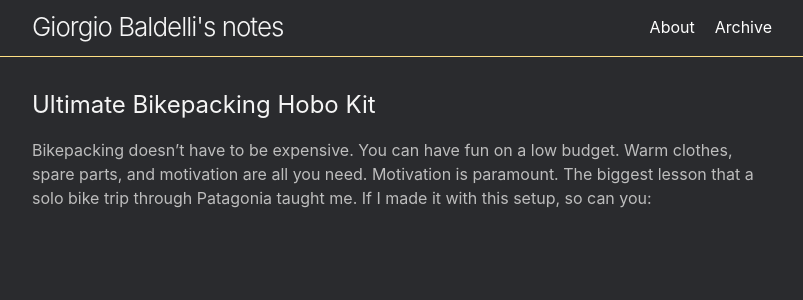
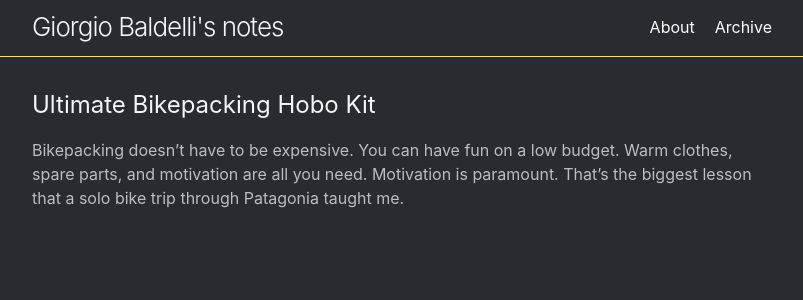
Before and after one commit to GiorgioBaldelli/giorgiobaldelli.github.io, a Jekyll site: the page built from index.markdown, in a window 1280 px wide and 900 px high. Shown: the top 300 px of the window, without its empty margins (238-1041 px from the left). Built offline with Jekyll 4.4.1, drawn with Linux system fonts in a browser that asks for light colours.

Commit message:
Update 2022-03-05-bikepacking-hobo-kit.markdown

```diff
--- a/_posts/2022-03-05-bikepacking-hobo-kit.markdown
+++ b/_posts/2022-03-05-bikepacking-hobo-kit.markdown
@@ -9,7 +9,7 @@ show_excerpts: true
 published: true
 ---
 
-Bikepacking doesn't have to be expensive. You can have fun on a low budget. Warm clothes, spare parts, and motivation are all you need. Motivation is paramount. The biggest lesson that a solo bike trip through Patagonia taught me. If I made it with this setup, so can you:
+Bikepacking doesn't have to be expensive. You can have fun on a low budget. Warm clothes, spare parts, and motivation are all you need. Motivation is paramount. That's the biggest lesson that a solo bike trip through Patagonia taught me.
 
 The landscape and climate are very diverse in Patagonia. Some days you sweat your ass off biking through empty, desert landscapes. You try to save each water drop and can't wait to rest your body under some shade. Other days, temperatures can drop below zero degrees celsius, wind and rain batter your body.
 
```
